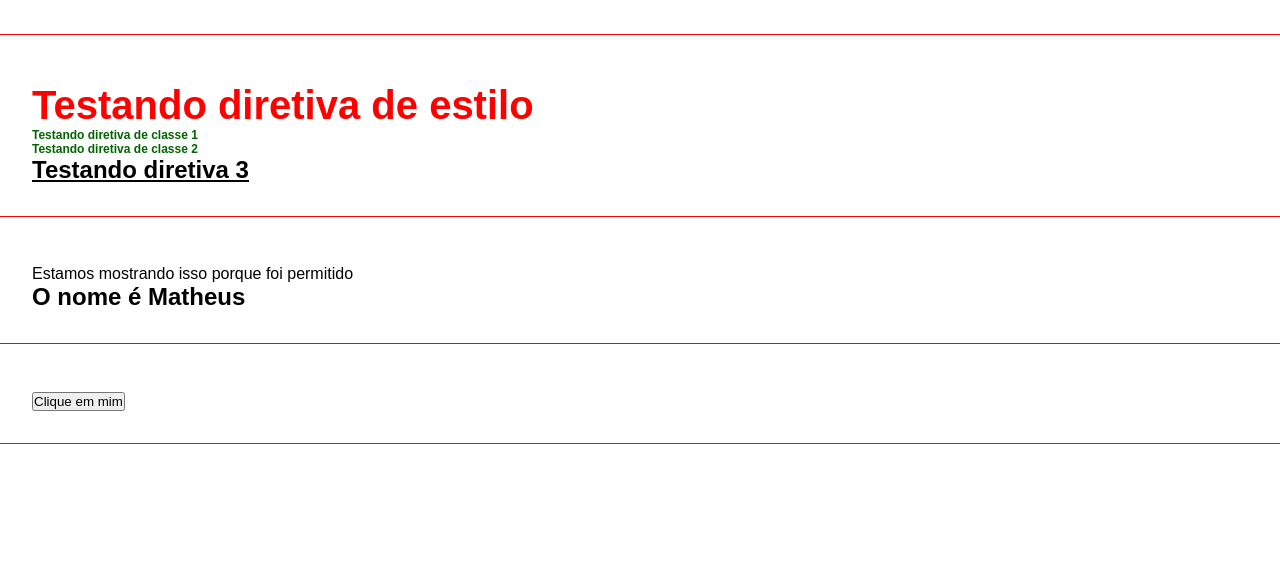
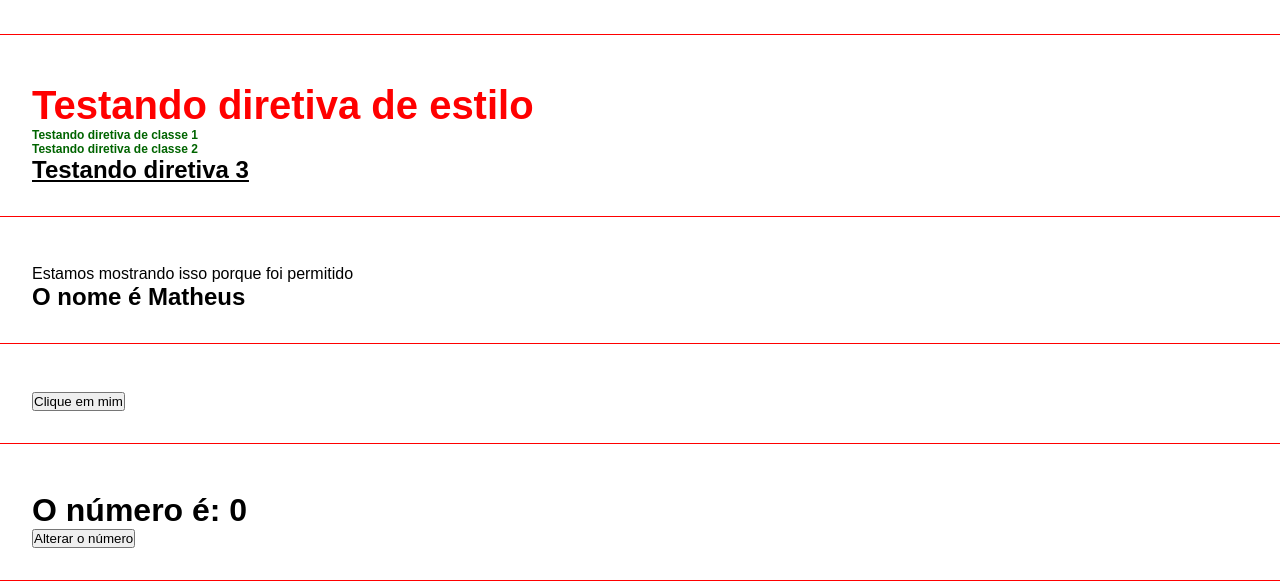
Before and after one commit to GeracNeto/curso-angular, an Angular app: page / in a window 1280 px wide. Shown: the part 565-1152 px from the top of the page. Built offline with nearby package versions, Linux system fonts and the light colour scheme.

Commit message:
Curso Angular 13: Emitindo eventos - #11

```diff
--- a/src/app/app.component.html
+++ b/src/app/app.component.html
@@ -5,3 +5,4 @@
 <app-directives></app-directives>
 <app-if-render></app-if-render>
 <app-eventos></app-eventos>
+<app-emitter></app-emitter>
--- a/src/app/app.module.ts
+++ b/src/app/app.module.ts
@@ -8,6 +8,8 @@
 import { DirectivesComponent } from './components/directives/directives.component';
 import { IfRenderComponent } from './components/if-render/if-render.component';
 import { EventosComponent } from './components/eventos/eventos.component';
+import { EmitterComponent } from './components/emitter/emitter.component';
+import { ChangeNumberComponent } from './components/change-number/change-number.component';
 
 @NgModule({
   declarations: [
@@ -16,7 +18,9 @@
     ParentDataComponent,
     DirectivesComponent,
     IfRenderComponent,
-    EventosComponent
+    EventosComponent,
+    EmitterComponent,
+    ChangeNumberComponent
   ],
   imports: [
     BrowserModule,
--- /dev/null
+++ b/src/app/components/change-number/change-number.component.html
@@ -0,0 +1 @@
+<button (click)="handleClick()">Alterar o número</button>
--- /dev/null
+++ b/src/app/components/change-number/change-number.component.ts
@@ -0,0 +1,14 @@
+import { Component, Output, EventEmitter } from '@angular/core';
+
+@Component({
+  selector: 'app-change-number',
+  templateUrl: './change-number.component.html',
+  styleUrls: ['./change-number.component.css'],
+})
+export class ChangeNumberComponent {
+  @Output() changeNumber: EventEmitter<any> = new EventEmitter()
+
+  handleClick() {
+    this.changeNumber.emit()
+  }
+}
--- /dev/null
+++ b/src/app/components/emitter/emitter.component.html
@@ -0,0 +1,4 @@
+<div class="class">
+    <h1>O número é: {{myNumber}}</h1>
+    <app-change-number (changeNumber)="onChangeNumber()"></app-change-number>
+</div>
--- /dev/null
+++ b/src/app/components/emitter/emitter.component.ts
@@ -0,0 +1,16 @@
+import { Component } from '@angular/core';
+
+@Component({
+  selector: 'app-emitter',
+  templateUrl: './emitter.component.html',
+  styleUrls: ['./emitter.component.css'],
+})
+export class EmitterComponent {
+
+  myNumber = 0
+
+  onChangeNumber() {
+    console.log('Deu certo');
+    this.myNumber += 1
+  }
+}
```
Also changed, not shown: src/app/components/change-number/change-number.component.css (added), src/app/components/emitter/emitter.component.css (added), 2 other files (tests, documents, lock files or other folders).
